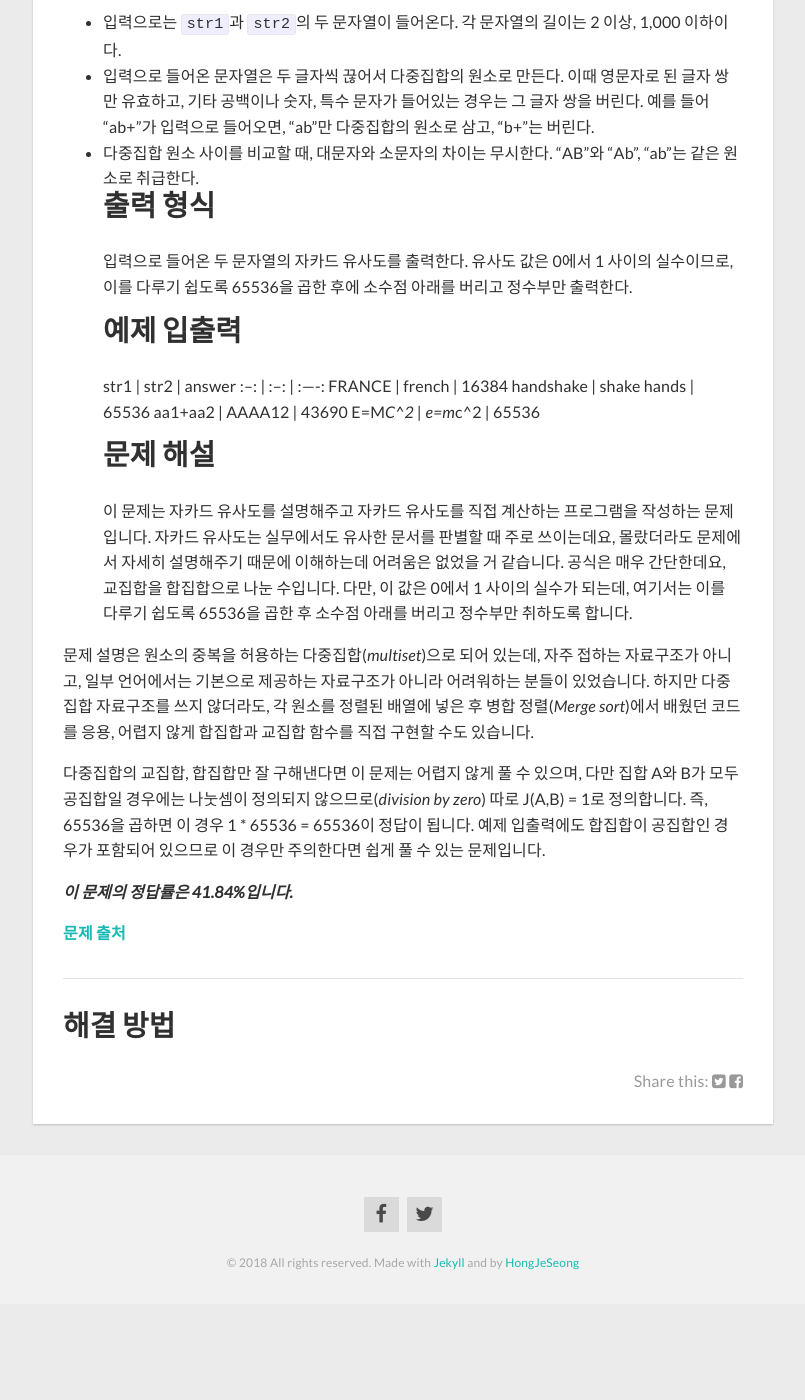
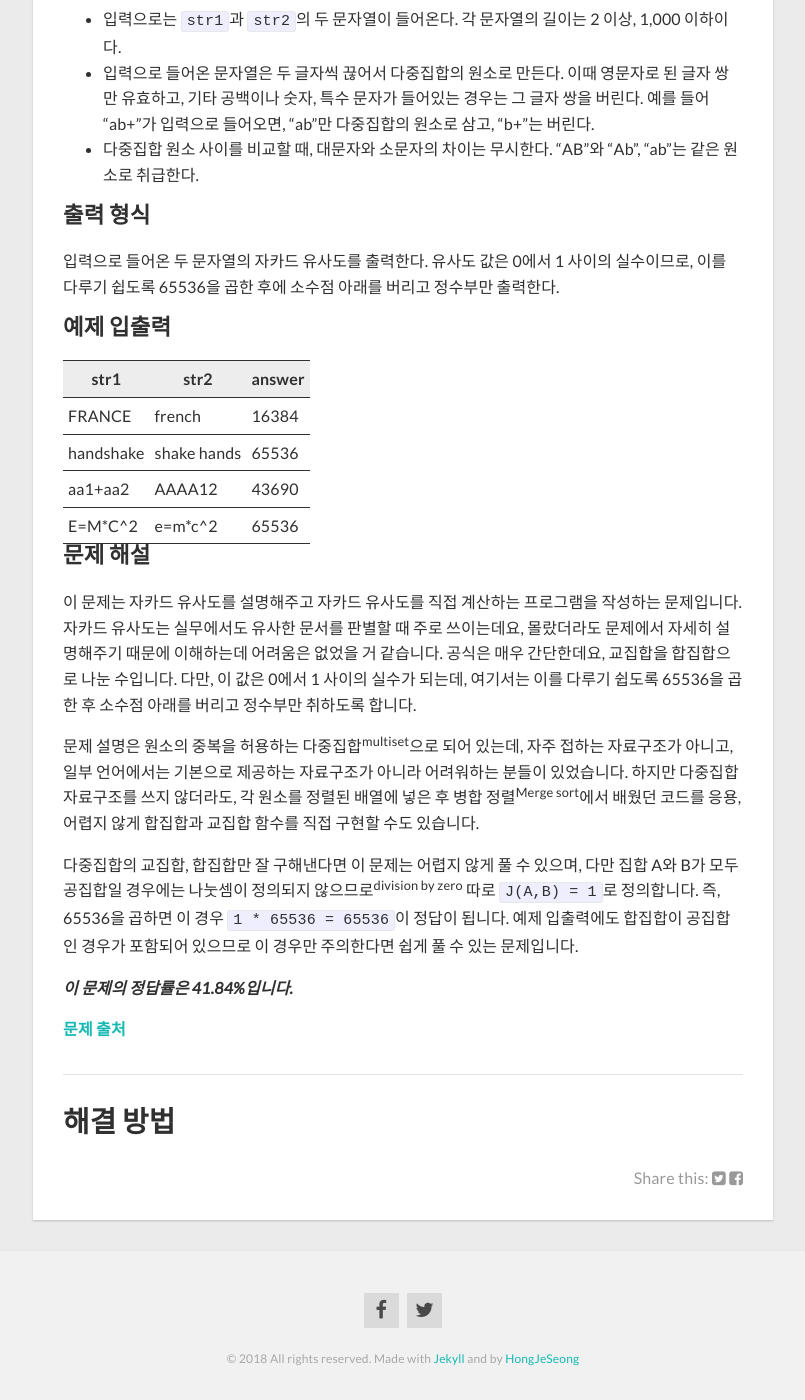
Before and after one commit to HongJeSeong/HongJeSeong.github.io, a Jekyll site: the page built from _posts/study/2018-02-07-kakao-news.md, in a window 1280 px wide and 1400 px high, scrolled down 1463 px. Shown: the whole window, without its empty margins (237-1042 px from the left). Built offline with Jekyll 4.4.1, drawn with Linux system fonts in a browser that asks for light colours; nearby versions of some CDN libraries; before the commit the page ends 2767 px from its top, so only the background shows below that; some of the changed text lies outside the part shown.

Commit message:
카카오문제

```diff
--- a/_posts/study/2018-02-07-kakao-news.md
+++ b/_posts/study/2018-02-07-kakao-news.md
@@ -12,46 +12,53 @@ tag:
 
 여러 언론사에서 쏟아지는 뉴스, 특히 속보성 뉴스를 보면 비슷비슷한 제목의 기사가 많아 정작 필요한 기사를 찾기가 어렵다. Daum 뉴스의 개발 업무를 맡게 된 신입사원 튜브는 사용자들이 편리하게 다양한 뉴스를 찾아볼 수 있도록 문제점을 개선하는 업무를 맡게 되었다.
 
-개발의 방향을 잡기 위해 튜브는 우선 최근 화제가 되고 있는 “카카오 신입 개발자 공채” 관련 기사를 검색해보았다.
+개발의 방향을 잡기 위해 튜브는 우선 최근 화제가 되고 있는 "카카오 신입 개발자 공채" 관련 기사를 검색해보았다.
 
-* 카카오 첫 공채..’블라인드’ 방식 채용
-* 카카오, 합병 후 첫 공채.. 블라인드 전형으로 개발자 채용
-* 카카오, 블라인드 전형으로 신입 개발자 공채
-* 카카오 공채, 신입 개발자 코딩 능력만 본다
-* 카카오, 신입 공채.. “코딩 실력만 본다”
-* 카카오 “코딩 능력만으로 2018 신입 개발자 뽑는다”
+- 카카오 첫 공채..'블라인드' 방식 채용
+- 카카오, 합병 후 첫 공채.. 블라인드 전형으로 개발자 채용
+- 카카오, 블라인드 전형으로 신입 개발자 공채
+- 카카오 공채, 신입 개발자 코딩 능력만 본다
+- 카카오, 신입 공채.. "코딩 실력만 본다"
+- 카카오 "코딩 능력만으로 2018 신입 개발자 뽑는다"
 
-기사의 제목을 기준으로 “블라인드 전형”에 주목하는 기사와 “코딩 테스트”에 주목하는 기사로 나뉘는 걸 발견했다. 튜브는 이들을 각각 묶어서 보여주면 카카오 공채 관련 기사를 찾아보는 사용자에게 유용할 듯싶었다.
+기사의 제목을 기준으로 "블라인드 전형"에 주목하는 기사와 "코딩 테스트"에 주목하는 기사로 나뉘는 걸 발견했다. 튜브는 이들을 각각 묶어서 보여주면 카카오 공채 관련 기사를 찾아보는 사용자에게 유용할 듯싶었다.
 
-유사한 기사를 묶는 기준을 정하기 위해서 논문과 자료를 조사하던 튜브는 “자카드 유사도”라는 방법을 찾아냈다.
+유사한 기사를 묶는 기준을 정하기 위해서 논문과 자료를 조사하던 튜브는 "자카드 유사도"라는 방법을 찾아냈다.
 
-자카드 유사도는 집합 간의 유사도를 검사하는 여러 방법 중의 하나로 알려져 있다. 두 집합 A, B 사이의 자카드 유사도 J(A, B)는 두 집합의 교집합 크기를 두 집합의 합집합 크기로 나눈 값으로 정의된다.
+자카드 유사도는 집합 간의 유사도를 검사하는 여러 방법 중의 하나로 알려져 있다. 두 집합 `A`, `B` 사이의 자카드 유사도 `J(A, B)`는 두 집합의 교집합 크기를 두 집합의 합집합 크기로 나눈 값으로 정의된다.
 
 예를 들어 집합 `A = {1, 2, 3}`, 집합 `B = {2, 3, 4}`라고 할 때, 교집합 `A ∩ B = {2, 3}`, 합집합 `A ∪ B = {1, 2, 3, 4}`이 되므로, 집합 A, B 사이의 자카드 유사도 `J(A, B) = 2/4 = 0.5`가 된다. 집합 A와 집합 B가 모두 공집합일 경우에는 나눗셈이 정의되지 않으니 따로 `J(A, B) = 1`로 정의한다.
 
-자카드 유사도는 원소의 중복을 허용하는 다중집합에 대해서 확장할 수 있다. 다중집합 A는 원소 “1”을 3개 가지고 있고, 다중집합 B는 원소 “1”을 5개 가지고 있다고 하자. 이 다중집합의 교집합 A ∩ B는 원소 “1”을 min(3, 5)인 3개, 합집합 A ∪ B는 원소 “1”을 max(3, 5)인 5개 가지게 된다. 다중집합 `A = {1, 1, 2, 2, 3}`, 다중집합 `B = {1, 2, 2, 4, 5}`라고 하면, 교집합 `A ∩ B = {1, 2, 2}`, 합집합 `A ∪ B = {1, 1, 2, 2, 3, 4, 5}`가 되므로, 자카드 유사도 `J(A, B) = 3/7`, 약 0.42가 된다.
+자카드 유사도는 원소의 중복을 허용하는 다중집합에 대해서 확장할 수 있다. 다중집합 A는 원소 "1"을 3개 가지고 있고, 다중집합 B는 원소 "1"을 5개 가지고 있다고 하자. 이 다중집합의 교집합 `A ∩ B`는 원소 "1"을 min(3, 5)인 3개, 합집합 `A ∪ B`는 원소 "1"을 max(3, 5)인 5개 가지게 된다. 다중집합 `A = {1, 1, 2, 2, 3}`, 다중집합 `B = {1, 2, 2, 4, 5}`라고 하면, 교집합 `A ∩ B = {1, 2, 2}`, 합집합 `A ∪ B = {1, 1, 2, 2, 3, 4, 5}`가 되므로, 자카드 유사도 `J(A, B) = 3/7`, 약 `0.42`가 된다.
 
-이를 이용하여 문자열 사이의 유사도를 계산하는데 이용할 수 있다. 문자열 “FRANCE”와 “FRENCH”가 주어졌을 때, 이를 두 글자씩 끊어서 다중집합을 만들 수 있다. 각각 {FR, RA, AN, NC, CE}, {FR, RE, EN, NC, CH}가 되며, 교집합은 {FR, NC}, 합집합은 {FR, RA, AN, NC, CE, RE, EN, CH}가 되므로, 두 문자열 사이의 자카드 유사도 `J("FRANCE", "FRENCH") = 2/8 = 0.25`가 된다.
+이를 이용하여 문자열 사이의 유사도를 계산하는데 이용할 수 있다. 문자열 "FRANCE"와 "FRENCH"가 주어졌을 때, 이를 두 글자씩 끊어서 다중집합을 만들 수 있다. 각각 {FR, RA, AN, NC, CE}, {FR, RE, EN, NC, CH}가 되며, 교집합은 {FR, NC}, 합집합은 {FR, RA, AN, NC, CE, RE, EN, CH}가 되므로, 두 문자열 사이의 자카드 유사도 `J("FRANCE", "FRENCH") = 2/8 = 0.25`가 된다.
 
-## 입력 형식
-* 입력으로는 `str1`과 `str2`의 두 문자열이 들어온다. 각 문자열의 길이는 2 이상, 1,000 이하이다.
-* 입력으로 들어온 문자열은 두 글자씩 끊어서 다중집합의 원소로 만든다. 이때 영문자로 된 글자 쌍만 유효하고, 기타 공백이나 숫자, 특수 문자가 들어있는 경우는 그 글자 쌍을 버린다. 예를 들어 “ab+”가 입력으로 들어오면, “ab”만 다중집합의 원소로 삼고, “b+”는 버린다.
-* 다중집합 원소 사이를 비교할 때, 대문자와 소문자의 차이는 무시한다. “AB”와 “Ab”, “ab”는 같은 원소로 취급한다.
-## 출력 형식
+### 입력 형식
+
+- 입력으로는 `str1`과 `str2`의 두 문자열이 들어온다. 각 문자열의 길이는 2 이상, 1,000 이하이다.
+- 입력으로 들어온 문자열은 두 글자씩 끊어서 다중집합의 원소로 만든다. 이때 영문자로 된 글자 쌍만 유효하고, 기타 공백이나 숫자, 특수 문자가 들어있는 경우는 그 글자 쌍을 버린다. 예를 들어 "ab+"가 입력으로 들어오면, "ab"만 다중집합의 원소로 삼고, "b+"는 버린다.
+- 다중집합 원소 사이를 비교할 때, 대문자와 소문자의 차이는 무시한다. "AB"와 "Ab", "ab"는 같은 원소로 취급한다.
+
+### 출력 형식
+
 입력으로 들어온 두 문자열의 자카드 유사도를 출력한다. 유사도 값은 0에서 1 사이의 실수이므로, 이를 다루기 쉽도록 65536을 곱한 후에 소수점 아래를 버리고 정수부만 출력한다.
-## 예제 입출력
-str1 | str2 | answer
-:--: | :--: | :----:
-FRANCE | french | 16384
-handshake | shake hands | 65536
-aa1+aa2 | AAAA12 | 43690
-E=M*C^2 | e=m*c^2 | 65536
-## 문제 해설
+
+### 예제 입출력
+
+| str1 | str2 | answer |
+| ---- | ---- | ------ |
+| FRANCE | french | 16384 |
+| handshake | shake hands | 65536 |
+| aa1+aa2 | AAAA12 | 43690 |
+| E=M*C^2 | e=m*c^2 | 65536 |
+
+### 문제 해설
+
 이 문제는 자카드 유사도를 설명해주고 자카드 유사도를 직접 계산하는 프로그램을 작성하는 문제입니다. 자카드 유사도는 실무에서도 유사한 문서를 판별할 때 주로 쓰이는데요, 몰랐더라도 문제에서 자세히 설명해주기 때문에 이해하는데 어려움은 없었을 거 같습니다. 공식은 매우 간단한데요, 교집합을 합집합으로 나눈 수입니다. 다만, 이 값은 0에서 1 사이의 실수가 되는데, 여기서는 이를 다루기 쉽도록 65536을 곱한 후 소수점 아래를 버리고 정수부만 취하도록 합니다.
 
-문제 설명은 원소의 중복을 허용하는 다중집합(*multiset*)으로 되어 있는데, 자주 접하는 자료구조가 아니고, 일부 언어에서는 기본으로 제공하는 자료구조가 아니라 어려워하는 분들이 있었습니다. 하지만 다중집합 자료구조를 쓰지 않더라도, 각 원소를 정렬된 배열에 넣은 후 병합 정렬(*Merge sort*)에서 배웠던 코드를 응용, 어렵지 않게 합집합과 교집합 함수를 직접 구현할 수도 있습니다.
+문제 설명은 원소의 중복을 허용하는 다중집합<sup>multiset</sup>으로 되어 있는데, 자주 접하는 자료구조가 아니고, 일부 언어에서는 기본으로 제공하는 자료구조가 아니라 어려워하는 분들이 있었습니다. 하지만 다중집합 자료구조를 쓰지 않더라도, 각 원소를 정렬된 배열에 넣은 후 병합 정렬<sup>Merge sort</sup>에서 배웠던 코드를 응용, 어렵지 않게 합집합과 교집합 함수를 직접 구현할 수도 있습니다.
 
-다중집합의 교집합, 합집합만 잘 구해낸다면 이 문제는 어렵지 않게 풀 수 있으며, 다만 집합 A와 B가 모두 공집합일 경우에는 나눗셈이 정의되지 않으므로(*division by zero*) 따로 J(A,B) = 1로 정의합니다. 즉, 65536을 곱하면 이 경우 1 * 65536 = 65536이 정답이 됩니다. 예제 입출력에도 합집합이 공집합인 경우가 포함되어 있으므로 이 경우만 주의한다면 쉽게 풀 수 있는 문제입니다.
+다중집합의 교집합, 합집합만 잘 구해낸다면 이 문제는 어렵지 않게 풀 수 있으며, 다만 집합 A와 B가 모두 공집합일 경우에는 나눗셈이 정의되지 않으므로<sup>division by zero</sup> 따로 `J(A,B) = 1`로 정의합니다. 즉, 65536을 곱하면 이 경우 `1 * 65536 = 65536`이 정답이 됩니다. 예제 입출력에도 합집합이 공집합인 경우가 포함되어 있으므로 이 경우만 주의한다면 쉽게 풀 수 있는 문제입니다.
 
 _**이 문제의 정답률은 41.84%입니다.**_
 
```
